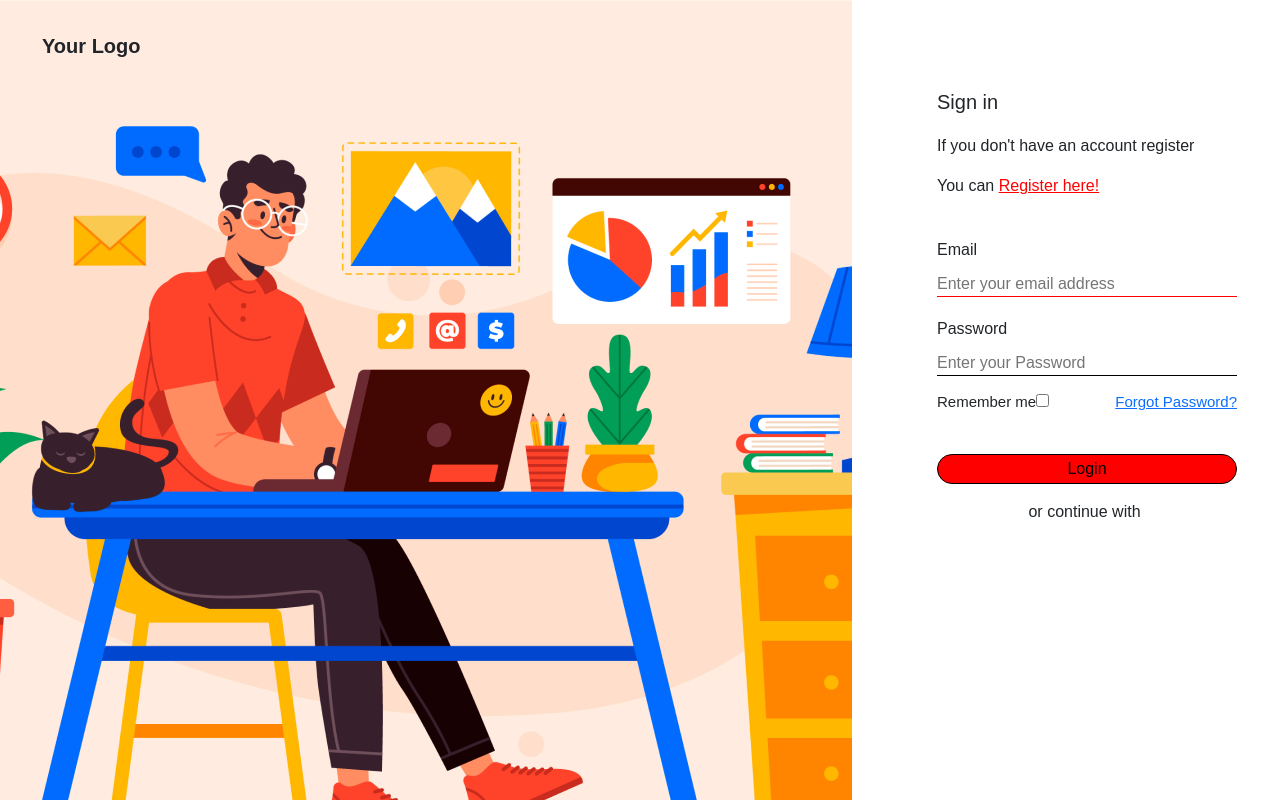
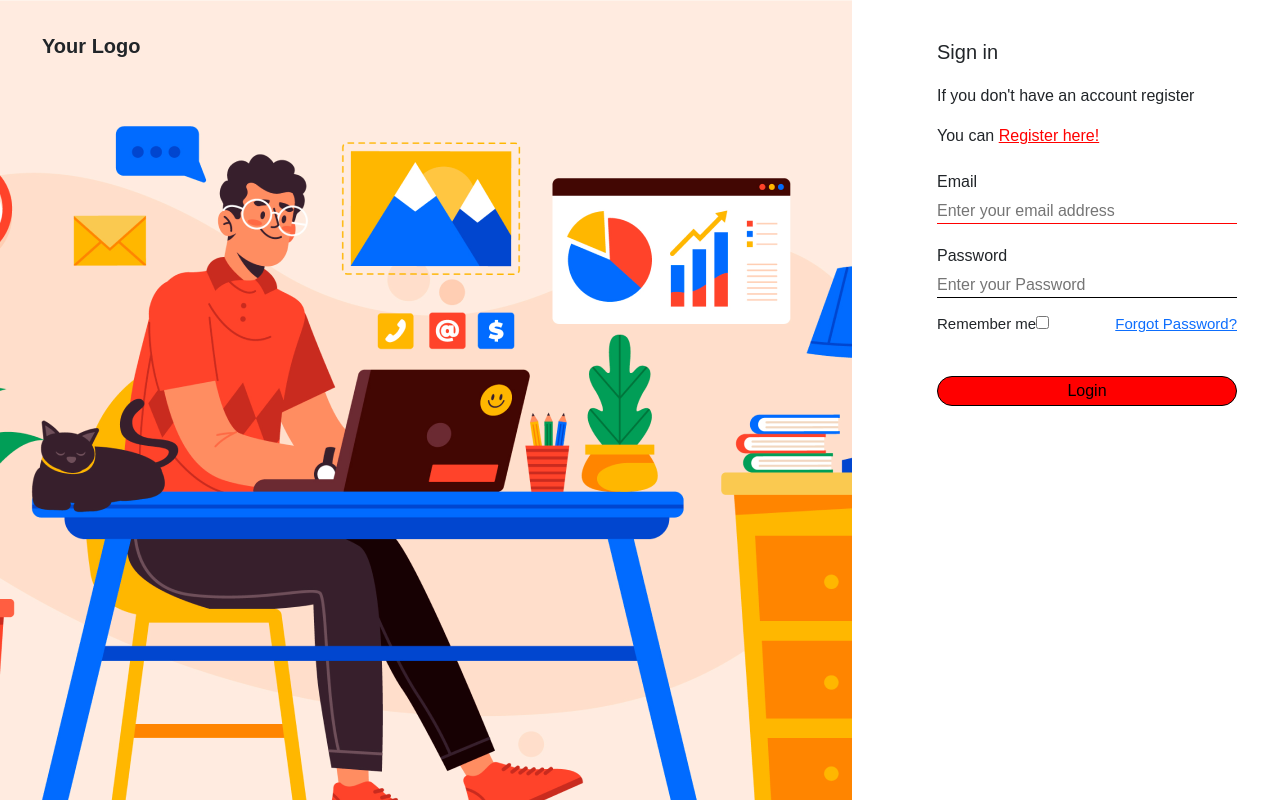
Before and after one commit to Kavya-Saraswat/reactExcercise, a React (Create React App) app: page / in a window 1280 px wide. Built offline with nearby package versions, Linux system fonts and the light colour scheme.

Commit message:
formik commit

```diff
--- a/package.json
+++ b/package.json
@@ -6,11 +6,13 @@
     "@testing-library/jest-dom": "^5.17.0",
     "@testing-library/react": "^13.4.0",
     "@testing-library/user-event": "^13.5.0",
+    "formik": "^2.4.6",
     "react": "^18.3.1",
     "react-dom": "^18.3.1",
     "react-router-dom": "^6.25.1",
     "react-scripts": "5.0.1",
-    "web-vitals": "^2.1.4"
+    "web-vitals": "^2.1.4",
+    "yup": "^1.4.0"
   },
   "scripts": {
     "start": "react-scripts start",
--- a/src/App.css
+++ b/src/App.css
@@ -30,7 +30,7 @@
   width: 300px;
   height: 350px;
   margin-left: 85px;
-  margin-top: 90px;
+  margin-top: 40px;
 }
 
 .Signin{
@@ -47,7 +47,7 @@ color:red;
 
 
 .form{
-  margin-top: 40px;
+  margin-top: 22px;
 }
 
 .Login{
@@ -65,8 +65,8 @@ color:red;
   margin-top: 30px;
   text-align: center;
 }
-#email,#password, #username{
-  margin-top: 10px;
+#email,#password, #username,#pasword{
+  margin-top: 5px;
   border: none;
   border-bottom: 1px solid #ccc;
   width: 300px;
@@ -75,7 +75,7 @@ color:red;
 #email{
     border-color: red;
 }
-#password,#username{
+#password,#username,#pasword{
     border-color: black;
 }
 .pass,.user, .confirm-pass{
@@ -117,7 +117,7 @@ color:red;
   height: 30px;
   border-radius: 20px;
   background-color:red ;
-  margin-top:40px;
+  margin-top:30px;
 }
 #Register{
   background-color: red;
--- a/src/App.js
+++ b/src/App.js
@@ -4,24 +4,35 @@ import { Routes, Route, useParams } from "react-router-dom";
 import Login from "./components/Login";
 import Registration from "./components/Registration";
 
-function Params(){
-  const params=useParams();
-  return(
+
+function Params() {
+  const params = useParams();
+  return (
     <div>
       <h1>My name is {params.username}</h1>
     </div>
-  )
+  );
+}
+
+function NotFound() {
+  return (
+    <div>
+      <p>Page not found</p>
+    </div>
+  );
 }
 
 function App() {
-  return(
-  <div className="App">
-    <Routes>
-      <Route path="/" element={<Login />} />
-      <Route path="/registration" element={<Registration />} />
-      <Route path="/registration/:username" element={<Params/>} />
-    </Routes>
-  </div>);
+  return (
+    <div className="App">
+      <Routes>
+        <Route path="/" element={<Login />} />
+        <Route path="registration" element={<Registration />} />
+        <Route path="/registration/:username" element={<Params />} />
+        <Route path="*" element={<NotFound />} />
+      </Routes>
+    </div>
+  );
 }
 
 export default App;
--- a/src/components/Information.js
+++ b/src/components/Information.js
@@ -1,15 +1,51 @@
-import React from "react"
+import React from "react";
+import { useFormik } from 'formik';
+import { signUpSchema } from "./formik";
 
 export default function Information() {
+
+    const  formik = useFormik({
+        initialValues: {
+            email: '',
+            password: ''
+        },
+
+        validationSchema: signUpSchema,
+
+        onSubmit: values => {
+            console.log("Form data", values);
+        }
+});
+
+
     return (
-    <form className="form">
+
+        <form className="form" onSubmit={formik.handleSubmit}>
             <div>
                 <label htmlFor="email" className="email">Email</label><br/>
-            <input type="email" id="email" placeholder="Enter your email address"/>
+                <input
+                    type="email"
+                    id="email"
+                    name="email"
+                    placeholder="Enter your email address"
+                    onChange={formik.handleChange}
+                    value={formik.values.email}
+                />
+
+                {formik.errors.email ? <div>{formik.errors.email}</div>:null}
             </div>
+
             <div className="pass">
                 <label htmlFor="password" className="password">Password</label><br/>
-            <input type="password" id="password" placeholder="Enter your Password" />
+                <input
+                    type="password"
+                    id="password"
+                    name="password"
+                    placeholder="Enter your Password"
+                    onChange={formik.handleChange}
+                    value={formik.values.password}
+                />
+                {formik.errors.password ? <div>{formik.errors.password}</div>:null}
             </div>
 
             <div className="remember-forgot">
@@ -19,9 +55,9 @@ export default function Information() {
                 </div>
                 <div className="forgot-password">
                     <a href="forgot-password.html">Forgot Password?</a>
-
                 </div>
             </div>
+
             <div className="Login">
                 <button type="submit" id="Login">Login</button>
             </div>
--- a/src/components/Signup-information.js
+++ b/src/components/Signup-information.js
@@ -1,25 +1,48 @@
 import React from "react";
+import {useFormik} from 'formik';
+import { signInSchema } from "./mik";
+
 
 export default function SignupInformation() {
+
+    const formik= useFormik({
+     initialValues:{
+       email:'',
+       username:'',
+       password:'',
+       confirmpassword:''
+     },
+
+     validationSchema: signInSchema,
+
+     onSubmit:value=>{
+        console.log('form-data', formik.values);
+     }
+
+    });
   return (
-    <form className="form">
+    <form className="form" onSubmit={formik.handleSubmit}>
         <div>
             <label htmlFor="email" className="email">Email</label><br/>
             <div className="toggle">
-            <input type="email" id="email" placeholder="Enter your email address"/>
+            <input type="email" name="email"id="email" placeholder="Enter your email address" onChange={formik.handleChange} value={formik.values.email} />
             </div>
+            {formik.errors.email ? <div>{formik.errors.email}</div>:null}
         </div>
         <div className="user">
             <label htmlFor="username" className="username">User-name</label><br/>
-            <input type="text" id="username" placeholder="Enter your username" />
+            <input type="text" name="username" id="username" placeholder="Enter your username" onChange={formik.handleChange} value={formik.values.username}/>
+            {formik.errors.username ? <div>{formik.errors.username}</div>:null}
         </div>
         <div className="pass">
             <label htmlFor="password" className="password">Password</label><br/>
-            <input type="password" id="password" placeholder="Enter your Password" />
+            <input type="password" name="password" id="password" placeholder="Enter your Password" onChange={formik.handleChange} value={formik.values.password}/>
+            {formik.errors.password ? <div>{formik.errors.password}</div>:null}
         </div>
         <div className="confirm-pass">
             <label htmlFor="password" className="password">Password</label><br/>
-            <input type="password" id="password" placeholder="Confirm your Password" />
+            <input type="password" name="confirmpassword"id="pasword" placeholder="Confirm your Password" onChange={formik.handleChange} value={formik.values.confirmpassword} />
+            {formik.errors.confirmpassword ? <div>{formik.errors.confirmpassword}</div>:null}
         </div>
         <div className="Register">
             <button type="submit" id="Register">Register</button>
--- a/src/components/Signup-textarea.js
+++ b/src/components/Signup-textarea.js
@@ -1,7 +1,6 @@
-import React from 'react';
-import Information from './Information';
-import { Link } from 'react-router-dom';
-
+import React from "react";
+import SignupInformation from "./Signup-information";
+import { Link } from "react-router-dom";
 
 export default function Signuptextarea() {
   return (
@@ -13,10 +12,12 @@ export default function Signuptextarea() {
         <div class="para">
           <p>If you have an account register</p>
           <span>You can </span>
-                <Link to="/" id="Register-here">Login here!</Link>
+          <Link to="/" id="Register-here">
+            Login here!
+          </Link>
         </div>
-            <Information/>
+        <SignupInformation />
       </div>
     </section>
-  )
+  );
 }
--- a/src/components/Text-area.js
+++ b/src/components/Text-area.js
@@ -16,14 +16,6 @@ export default function Textarea() {
         </div>
         <Information />
       </div>
-      <div className="Socialinfo">
-        <p>or continue with</p>
-        <div>
-          <i className="fa fa-facebook-square" id="fb"></i>
-          <i className="fa fa-apple" id="apple"></i>
-          <i className="fa fa-google" id="google"></i>
-        </div>
-      </div>
     </section>
   );
 }
--- /dev/null
+++ b/src/components/formik.js
@@ -0,0 +1,6 @@
+import * as Yup from 'yup';
+
+export const signUpSchema = Yup.object({
+    email: Yup.string().email('Invalid email format').required('Email is required'),
+    password: Yup.string().min(8, 'Password must be at least 8 characters').required('Password is required')
+});
--- /dev/null
+++ b/src/components/mik.js
@@ -0,0 +1,8 @@
+import * as Yup from 'yup';
+
+export const signInSchema = Yup.object({
+    email: Yup.string().email('Invalid email format').required('Email is required'),
+    username: Yup.string().matches(/(@|!|#)/).min(8, 'Password must be at least 8 characters').required('username is required'),
+    password: Yup.string().min(8, 'Password must be at least 8 characters').required('Password is required'),
+    confirmpassword: Yup.string().min(8, 'Password must be at least 8 characters').oneOf([Yup.ref('password'), null], 'Passwords must match').required('Password is required')
+});
```
Also changed, not shown: src/components/Log.js (added, +9 -0 lines), src/components/Notfound.js (added, +9 -0 lines), src/components/Reg.js (added, +9 -0 lines), 1 other file (tests, documents, lock files or other folders). Lines whose indentation alone changed are shown as unchanged.
